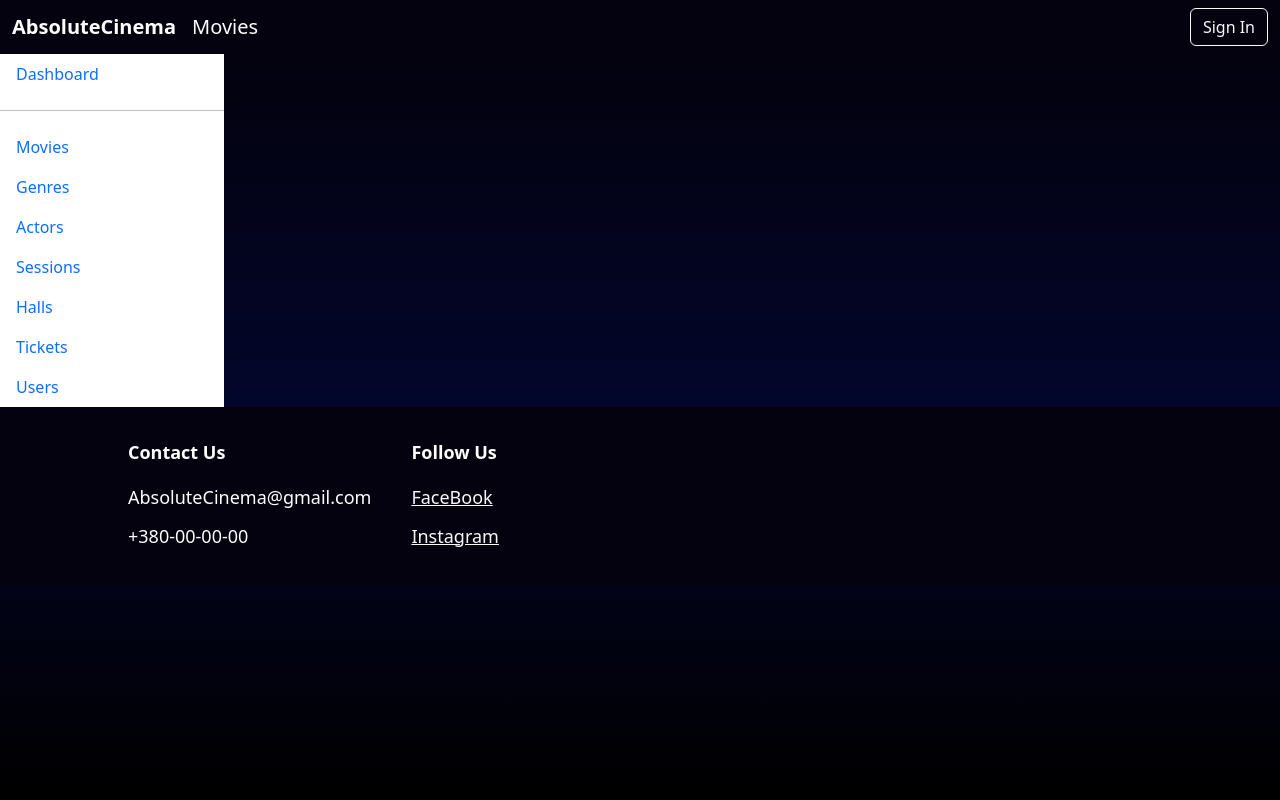
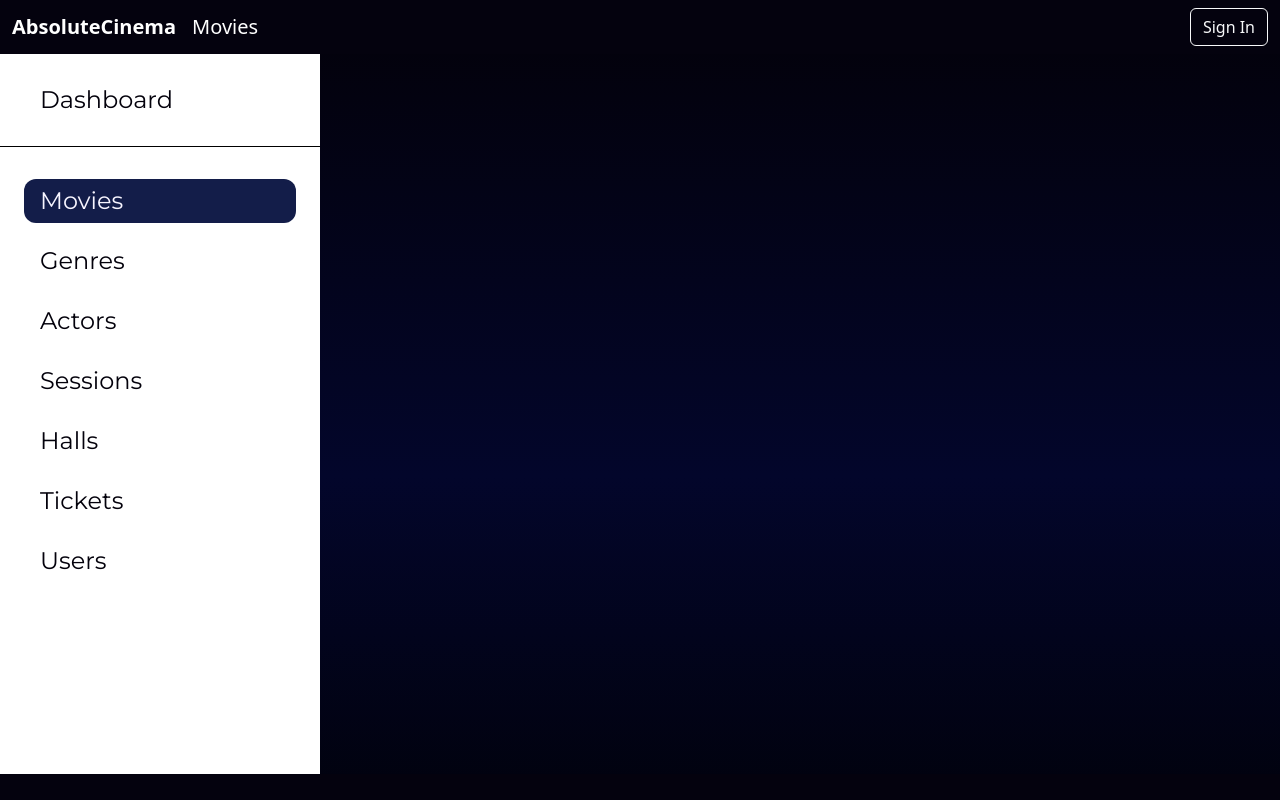
Before and after one commit to Farus256/AbsoluteCinema_Frontend, a React (Vite) app: page /admindashboard in a window 1280 px wide. Shown: the top 800 px of the page. Built offline with nearby package versions, Linux system fonts and the light colour scheme.

Commit message:
styliaze admin sidebar

```diff
--- a/src/components/AdminDashboardComponents/GenresList/GenresList.jsx
+++ b/src/components/AdminDashboardComponents/GenresList/GenresList.jsx
@@ -1,7 +1,7 @@
 import React from "react";
 
 function GenresList() {
-  return <div>Genres</div>;
+  return <div className="col py-3">Genres</div>;
 }
 
 export default GenresList;
--- a/src/components/AdminDashboardComponents/MoviesList/MovieList.jsx
+++ b/src/components/AdminDashboardComponents/MoviesList/MovieList.jsx
@@ -1,7 +1,9 @@
 import React from "react";
 
 function MovieList() {
-  return <div>Movies</div>;
+  return (
+    <div></div>
+  );
 }
 
 export default MovieList;
--- a/src/components/AdminDashboardComponents/Sidebar/Sidebar.jsx
+++ b/src/components/AdminDashboardComponents/Sidebar/Sidebar.jsx
@@ -1,35 +1,99 @@
-import React from 'react';
-import { Link } from 'react-router-dom';
-import styles from "./Sidebar.module.css"
+import React, { useState } from "react";
+import { Link } from "react-router-dom";
+import styles from "./Sidebar.module.css";
 
 function Sidebar() {
+  const [activeLink, setActiveLink] = useState("movies");
+
   return (
-        <div className={styles.sidebar_container} style={{width: "17.5%"}}>
-            <ul className='nav d-flex flex-column'>
-                <li className='nav-item'>
-                    <Link className='nav-link' to={'/admindashboard'}>Dashboard</Link>
+    <div className="bg-white w-25 pt-4">
+      <div className="fs-4 ms-4 pb-2">
+        <Link
+          className={` w-100 d-flex px-3 py-1 ${styles.link}`}
+          to={"/admindashboard"}
+          onClick={() => setActiveLink("")}
+        >
+          Dashboard
+        </Link>
+      </div>
+      <hr className={styles.hr} />
+      <ul className="nav flex-column mb-sm-auto align-items-center align-items-sm-start fs-4 mx-4 py-2">
+        <li className="nav-item w-100 my-2">
+          <Link
+            className={`w-100 d-flex px-3 py-1 ${
+              activeLink === "movies" ? styles.active_link : styles.link
+            }`}
+            onClick={() => setActiveLink("movies")}
+            to={"/admindashboard/movies"}
+          >
+            Movies
+          </Link>
         </li>
-                <hr className={styles.hr}/>
-                <li className='nav-item'>
-                    <Link className='nav-link' to={'/admindashboard/movies'}>Movies</Link>
+        <li className="nav-item w-100 my-2">
+          <Link
+            className={`w-100 d-flex px-3 py-1 ${
+              activeLink === "genres" ? styles.active_link : styles.link
+            }`}
+            onClick={() => setActiveLink("genres")}
+            to={"/admindashboard/genres"}
+          >
+            Genres
+          </Link>
         </li>
-                <li className='nav-item'>
-                    <Link className='nav-link' to={'/admindashboard/genres'}>Genres</Link>
+        <li className="nav-item w-100 my-2">
+          <Link
+            className={`w-100 d-flex px-3 py-1 ${
+              activeLink === "actors" ? styles.active_link : styles.link
+            }`}
+            onClick={() => setActiveLink("actors")}
+            to={"/admindashboard/actors"}
+          >
+            Actors
+          </Link>
         </li>
-                <li className='nav-item'>
-                    <Link className='nav-link' to={'/admindashboard/actors'}>Actors</Link>
+        <li className="nav-item w-100 my-2">
+          <Link
+            className={`w-100 d-flex px-3 py-1 ${
+              activeLink === "sessions" ? styles.active_link : styles.link
+            }`}
+            onClick={() => setActiveLink("sessions")}
+            to={"/admindashboard/sessions"}
+          >
+            Sessions
+          </Link>
         </li>
-                <li className='nav-item'>
-                    <Link className='nav-link' to={'/admindashboard/sessions'}>Sessions</Link>
+        <li className="nav-item w-100 my-2">
+          <Link
+            className={`w-100 d-flex px-3 py-1 ${
+              activeLink === "halls" ? styles.active_link : styles.link
+            }`}
+            onClick={() => setActiveLink("halls")}
+            to={"/admindashboard/halls"}
+          >
+            Halls
+          </Link>
         </li>
-                <li className='nav-item'>
-                    <Link className='nav-link' to={'/admindashboard/halls'}>Halls</Link>
+        <li className="nav-item w-100 my-2">
+          <Link
+            className={`w-100 d-flex px-3 py-1 ${
+              activeLink === "tickets" ? styles.active_link : styles.link
+            }`}
+            onClick={() => setActiveLink("tickets")}
+            to={"/admindashboard/tickets"}
+          >
+            Tickets
+          </Link>
         </li>
-                <li className='nav-item'>
-                    <Link className='nav-link' to={'/admindashboard/tickets'}>Tickets</Link>
-                </li>
-                <li className='nav-item'>
-                    <Link className='nav-link' to={'/admindashboard/users'}>Users</Link>
+        <li className="nav-item w-100 my-2">
+          <Link
+            className={`w-100 d-flex px-3 py-1 ${
+              activeLink === "users" ? styles.active_link : styles.link
+            }`}
+            onClick={() => setActiveLink("users")}
+            to={"/admindashboard/users"}
+          >
+            Users
+          </Link>
         </li>
       </ul>
     </div>
--- a/src/components/AdminDashboardComponents/Sidebar/Sidebar.module.css
+++ b/src/components/AdminDashboardComponents/Sidebar/Sidebar.module.css
@@ -1,10 +1,26 @@
 .hr {
-    height: 1px;
     color: black;
+    width: 100%;
+    opacity: 1;
 }
 
-.sidebar_container {
-    flex: 1;
-    min-height: 100%;
-    background-color: white;
+.active_link {
+    background-color: var(--time-color) !important;
+    color: var(--text-color-1) !important;
+    border-radius: 12px !important;
+    font-family: var(--montserrat-font-family) !important;
+    font-weight: 400 !important;
+    text-decoration: none;
+    transition-duration: 0.3s;
 }
+
+.link {
+    color: var(--text-color-2) !important;
+    background-color: none !important;
+    border-radius: 12px !important;
+    font-family: var(--montserrat-font-family) !important;
+    font-weight: 400 !important;
+    text-decoration: none;
+    width: 100%;
+    transition-duration: 0.3s;
+}
--- a/src/index.css
+++ b/src/index.css
@@ -1,3 +1,5 @@
+@import url('https://fonts.googleapis.com/css2?family=Montserrat:ital,wght@0,100..900;1,100..900&display=swap');
+
 :root{
     --header-color: #04020E;
     --text-color-1: #F7F5FF;
@@ -5,6 +7,7 @@
     --session-color: #070E24;
     --time-color: #131D49;
     --white-color: #F5F5F5;
+    --montserrat-font-family: "Montserrat", serif;
 }
 .wrapper{
     flex: 1;
--- a/src/pages/Admin/AdminDashboard/AdminDashboard.jsx
+++ b/src/pages/Admin/AdminDashboard/AdminDashboard.jsx
@@ -1,16 +1,14 @@
-import { Outlet } from "react-router-dom"
-import Sidebar from "../../../components/AdminDashboardComponents/Sidebar/Sidebar"
-import styles from "./styles/AdminDashboard.module.css"
+import { Outlet } from "react-router-dom";
+import Sidebar from "../../../components/AdminDashboardComponents/Sidebar/Sidebar";
+import styles from "./styles/AdminDashboard.module.css";
 
 function AdminDashboard() {
-    return (
-        <div>
-            <Sidebar/>
-            <div>
-                <Outlet/>
-            </div>
-        </div>
-    )
+  return (
+    <div className="container-fluid d-flex flex-row px-0" style={{minHeight: '90vh'}}>
+        <Sidebar />
+        <Outlet />
+    </div>
+  );
 }
 
-export default AdminDashboard
+export default AdminDashboard;
```
Lines whose indentation alone changed are shown as unchanged.
